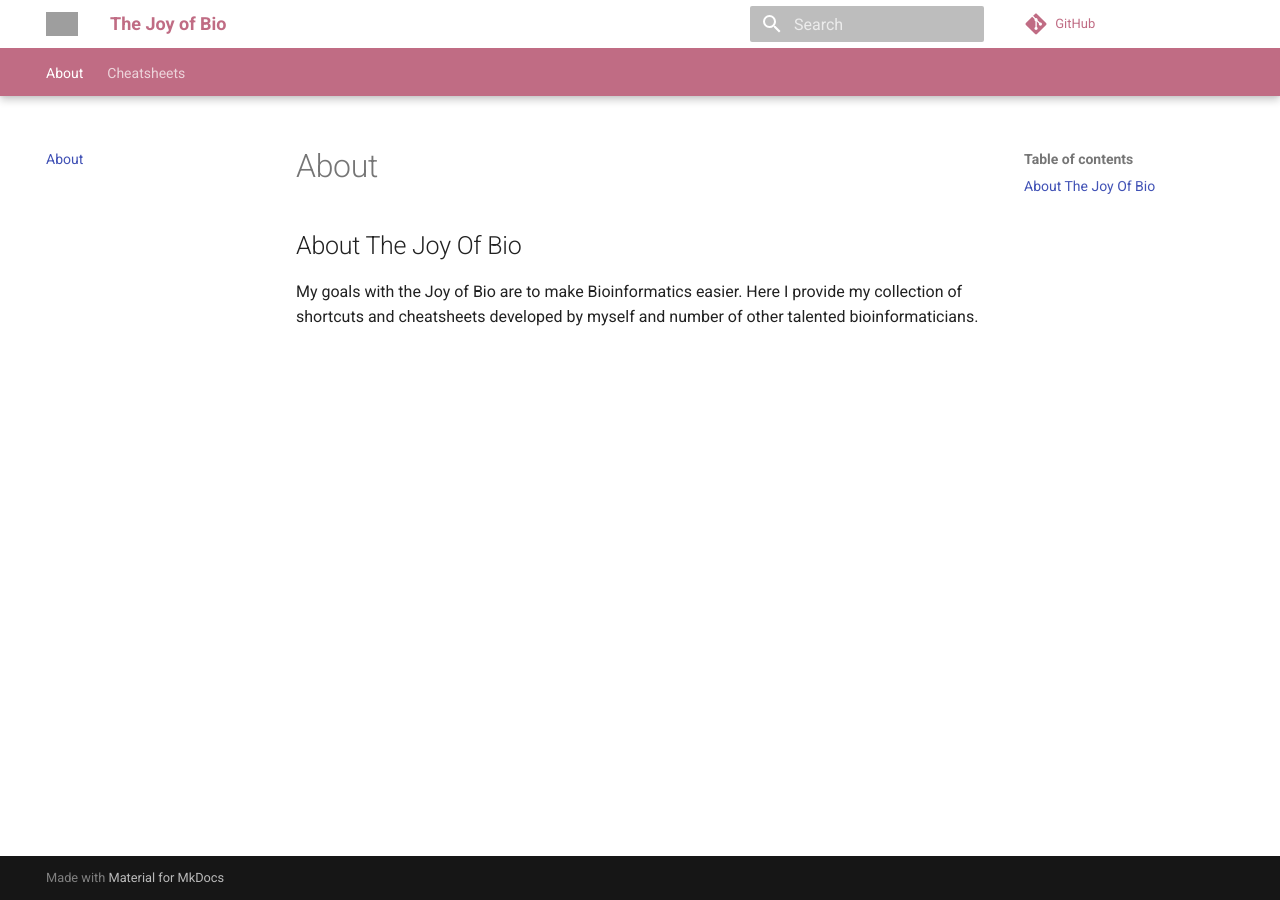
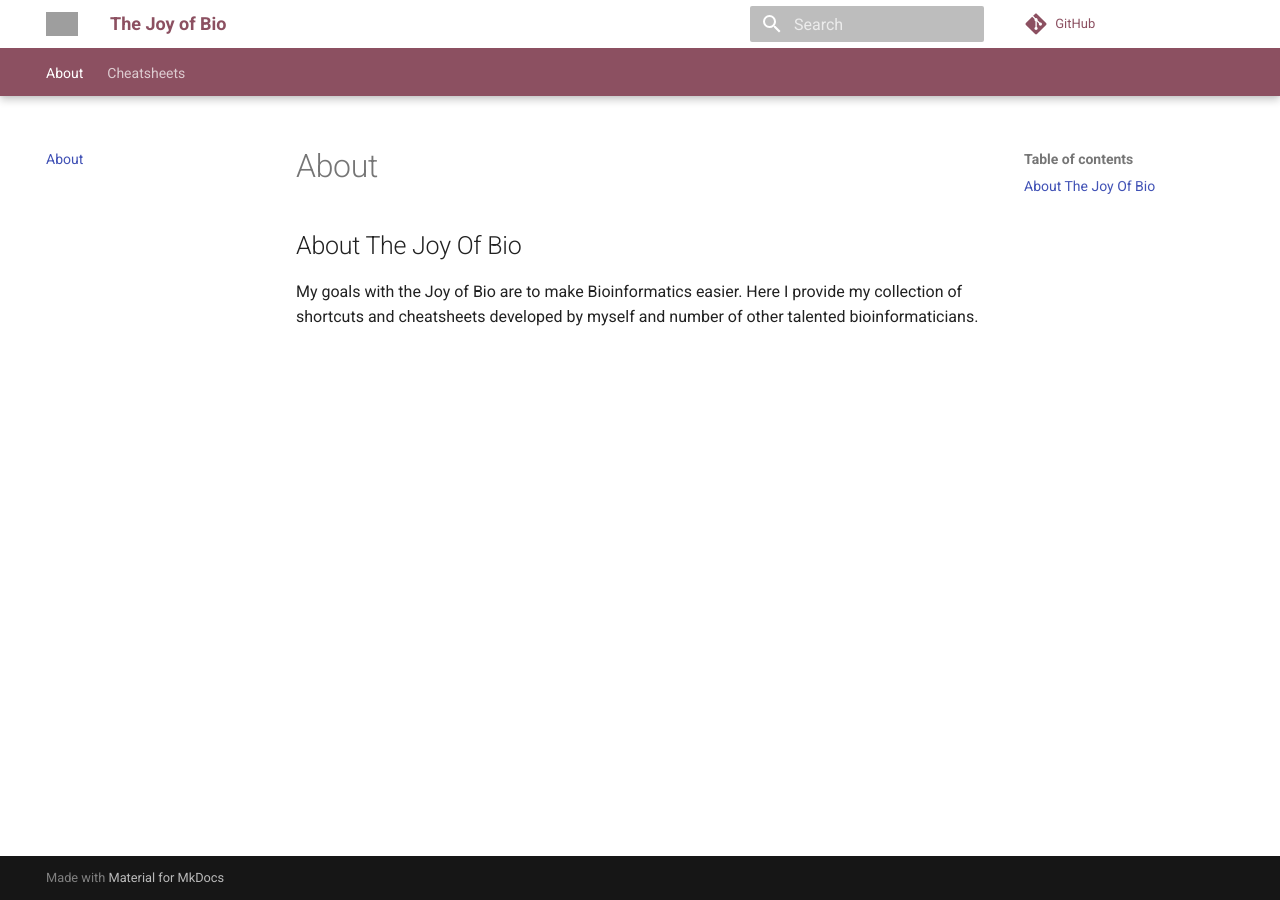
Before and after one commit to BioNomad/joy_of_bio, an MkDocs documentation site: the page built from docs/index.md, in a window 1280 px wide. Built offline with MkDocs 1.6.1 and Material for MkDocs 9.7.7, drawn with Linux system fonts in a browser that asks for light colours; comment, search, counter and statistics services are not loaded; grey boxes are pictures that could not be loaded.

Commit message:
Update extra.css

```diff
--- a/docs/stylesheets/extra.css
+++ b/docs/stylesheets/extra.css
@@ -1,10 +1,10 @@
 :root > * {
-  --md-primary-fg-color:        #C06C84;
+  --md-primary-fg-color:        #8c5061;
 }
 
 .md-header{
     background-color: white;
-    color: #C06C84;
+    color: #8c5061;
 }
 @font-face {
     font-weight: bold;
```
